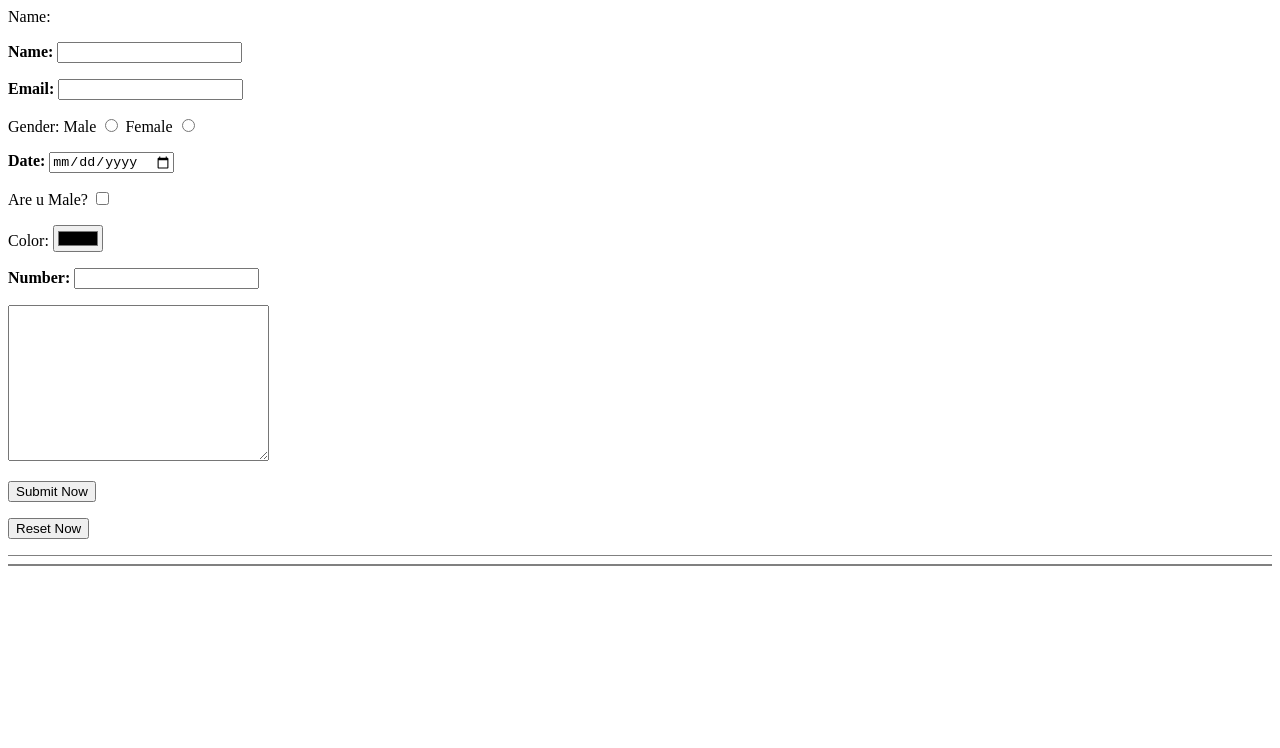
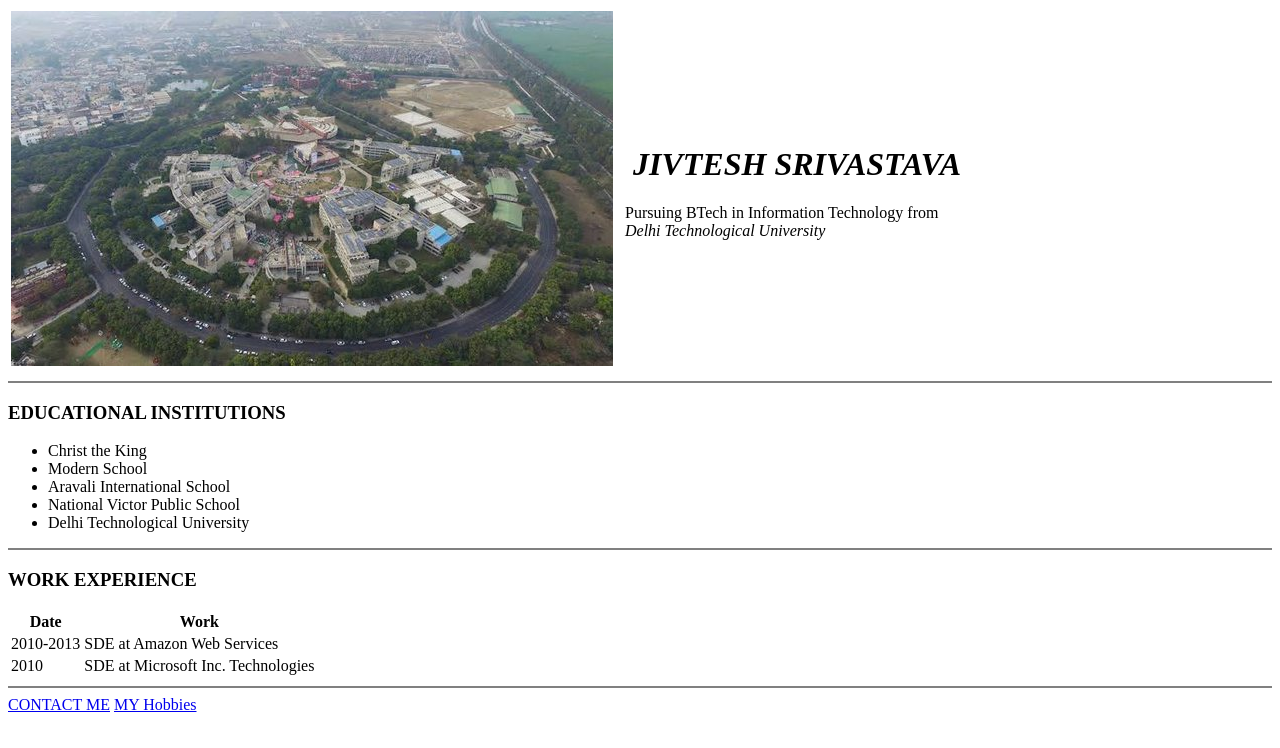
Before and after one commit to jivsri/cv, a plain HTML site: page index.html in a window 1280 px wide. Drawn offline with Linux system fonts and the light colour scheme.

Commit message:
Added new in cv

```diff
--- a/index.html
+++ b/index.html
@@ -4,28 +4,56 @@
     <meta charset="UTF-8">
     <meta http-equiv="X-UA-Compatible" content="IE=edge">
     <meta name="viewport" content="width=device-width, initial-scale=1.0">
-    <title>My Personal Work</title>
+    <title>Jivu's Personal Site</title>
 </head>
 <body>
+    <table>
+        <tr>
+            <td><img src="NEW1.jpg" alt="DTU Pic"></td>
+            <td><p><strong><em><h1>&nbsp;&nbsp;JIVTESH SRIVASTAVA</h1></em></strong></p>
+            <p>&nbsp;&nbsp;Pursuing BTech in Information Technology from <br> <em>&nbsp;&nbsp;Delhi Technological University</em></p>
+        </td>
+        </tr>
 
-    <form action="mailto:jiv99sri25@gmail.com" method="post" enctype="text/plain" >
-        <label for="myname">Name:</label>
-        <p><strong>Name: </strong><input type="text" name="myname" id=""></p>
-        <p><strong>Email: </strong><input type="email" name="myemail" id=""></p>
-        <p>Gender: Male <input type="radio" name="mygender" id="mygender"> Female <input type="radio" name="mygender" id="mygender"></p>
-        <p><strong>Date: </strong> <input type="date" name="" id="mydate"></p>
-        <p>Are u Male? <input type="checkbox" name="mycheck" id=""></p>
-        <p>Color: <input type="color" name="mycolor" id=""></p>
-        <p><strong>Number: </strong> <input type="number" name="" id="myrange"></p>
-        <p><textarea name="mytext" id="" cols="30" rows="10"></textarea></p>
-        <p> <input type="submit" value="Submit Now"></p>
-        <p><input type="reset" value="Reset Now"></p>
-    </form>
+    </table>
 
 
-    <hr size="1" noshade>
 
+    <hr size="2" noshade>
+
+    <h3>EDUCATIONAL INSTITUTIONS</h3>
+    <ul>
+        <li>Christ the King</li>
+        <li>Modern School</li>
+        <li>Aravali International School</li>
+        <li>National Victor Public School</li>
+        <li>Delhi Technological University</li>
+    </ul>
 
     <hr size="2" noshade="5">
+
+    <h3>WORK EXPERIENCE</h3>
+    <table>
+        <thead>
+            <tr>
+                <th>Date</th>
+                <th>Work</th>
+            </tr>
+        </thead>
+        <tbody>
+            <tr>
+                <td>2010-2013</td>
+                <td>SDE at Amazon Web Services</td>
+            </tr>
+            <tr>
+                <td>2010</td>
+                <td>SDE at Microsoft Inc. Technologies</td>
+            </tr>
+        </tbody>
+    </table>
+
+    <hr size="2" noshade>
+    <a href="contact.html" target="_blank">CONTACT ME</a>
+    <a href="hobbies.html" target="_blank">MY Hobbies</a>
 </body>
 </html>
```
Also changed, not shown: contact.html (+12 -10 lines).
